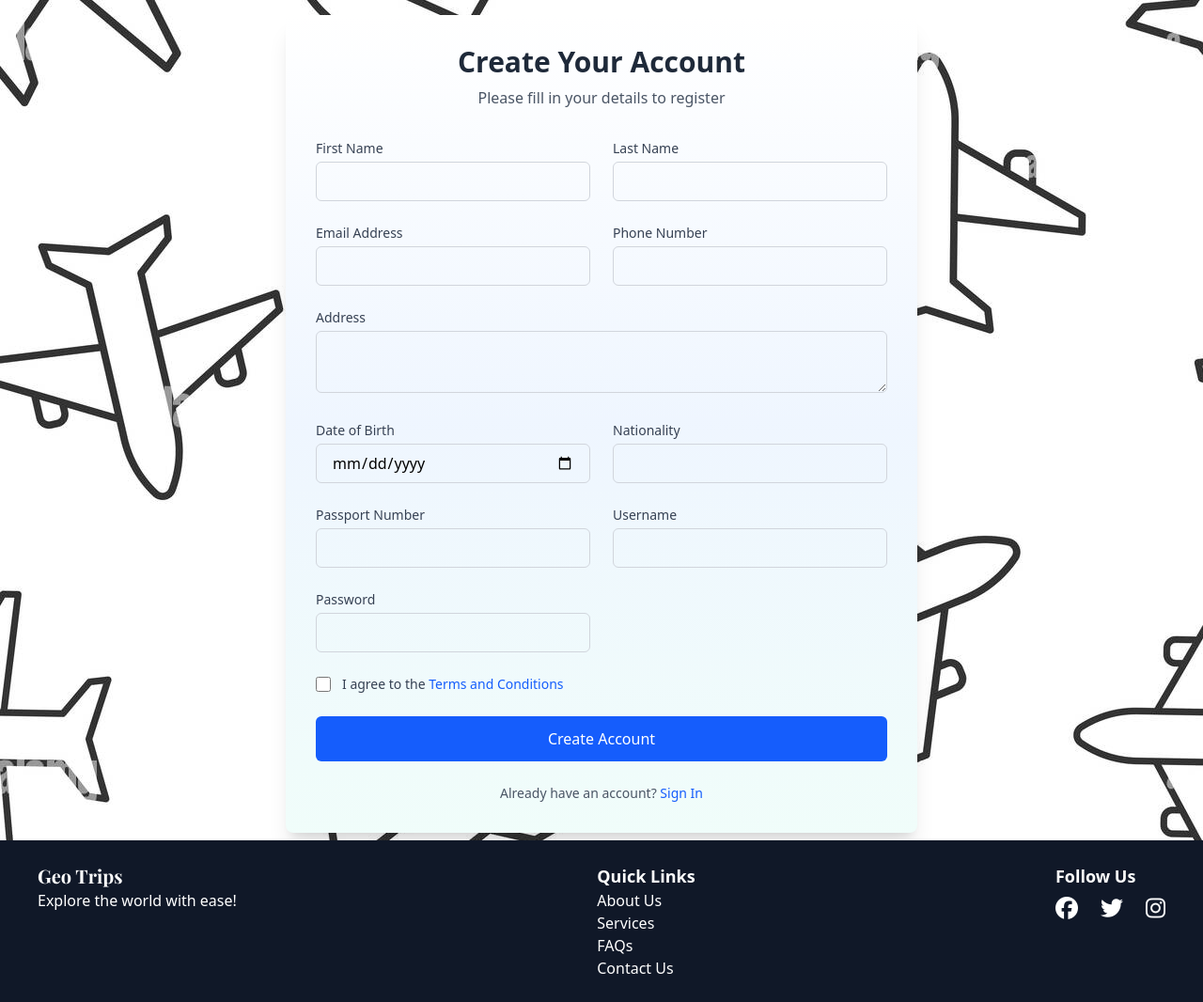
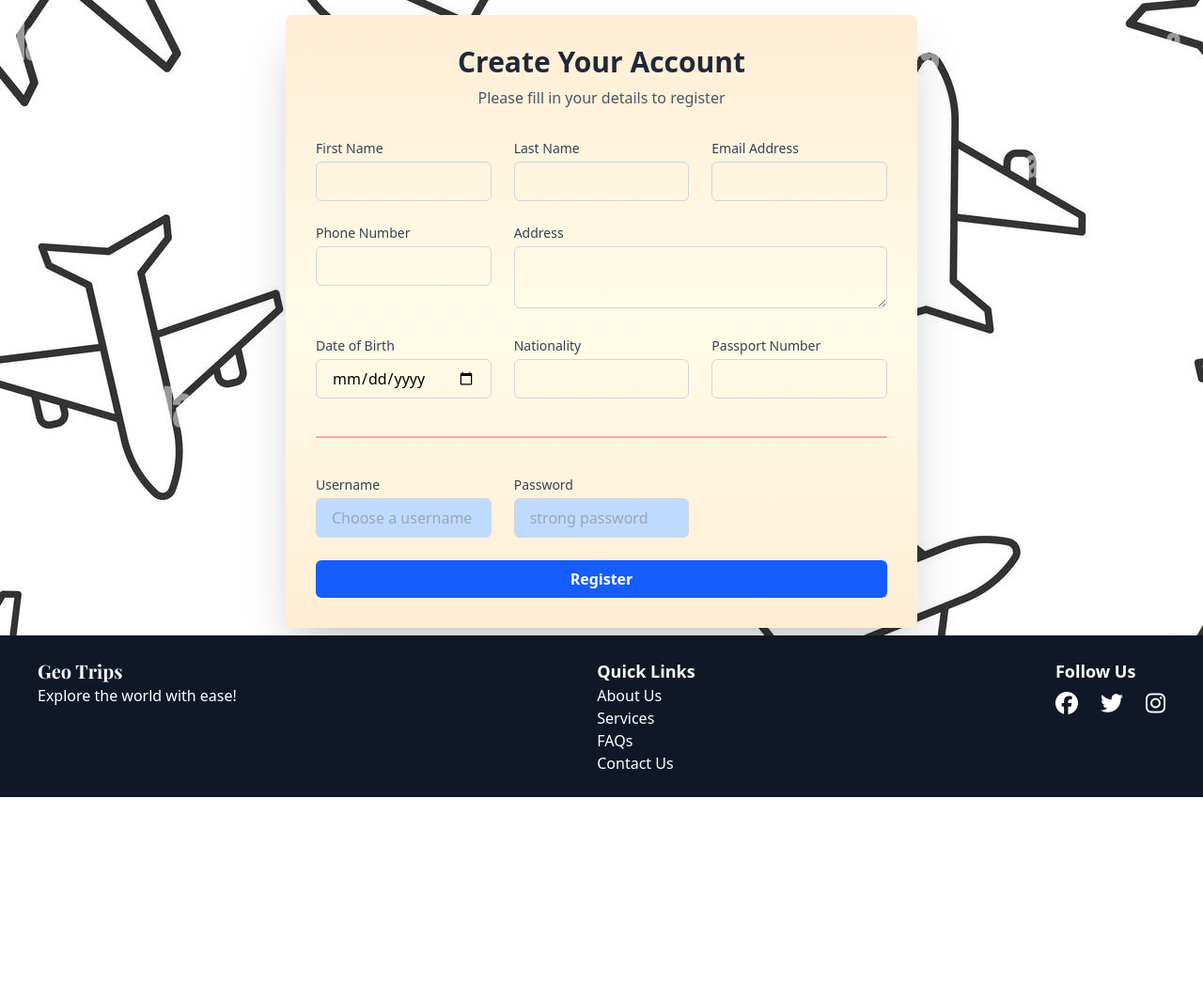
Before and after one commit to RakibHossain231/dbms-project-geo-trip, a PHP site: page /Registration.php in a window 1280 px wide. Shown: the part 80-1146 px from the top of the page at 94% size. After the commit the page ends 928 px from the top, so only its background shows below. Run offline with PHP 8.4, Linux system fonts and the light colour scheme; some libraries are stand-ins or nearby versions; some web fonts are replaced.

Commit message:
Redesigned the registration page and fixed registration issue.Added sql file to store the trash codes of database

```diff
--- a/Registration.php
+++ b/Registration.php
@@ -1,25 +1,58 @@
+<?php
+include 'things/db_connect.php';
+if (isset($_POST['submit'])) {
+    $f_name = mysqli_real_escape_string($conn,$_POST['f_name']);
+    $l_name = mysqli_real_escape_string($conn,$_POST['l_name']);
+    $email = mysqli_real_escape_string($conn,$_POST['email']);
+    $phone = mysqli_real_escape_string($conn,$_POST['phone']);
+    $address = mysqli_real_escape_string($conn,$_POST['address']);
+    $username = mysqli_real_escape_string($conn,$_POST['username']);
+    $password = mysqli_real_escape_string($conn,$_POST['password']);
+    // Use password_verify to during the login process to check the password against the hash
+    $password = password_hash($password,PASSWORD_DEFAULT);
+    $dob = mysqli_real_escape_string($conn,$_POST['dob']);
+    $nationality = mysqli_real_escape_string($conn,$_POST['nationality']);
+    $pp_no = mysqli_real_escape_string($conn,$_POST['passport']);
 
+    print_r($_POST);
+    $termError = "";
+    if(empty($_POST['submit'])){
+        $termError = "Sorry You must accept the terms and conditinos to register";
+    }
+    else {
+        $query = "INSERT INTO customer(f_name, l_name, dob, phone, email, address, nationality, pp_no, user_name, pass)
+                  VALUES ('$f_name', '$l_name', '$dob', '$phone', '$email', '$address', '$nationality', '$pp_no', '$username', '$password')";
+        // $result = mysqli_query($conn, $query);
+        if (mysqli_query($conn, $query)) {
+            mysqli_close($conn);
+            print_r('<div class="text-red-500">Success</div>');
+            sleep(10);
+            header("Location: Registration.php");
+            exit();
+        } else {
+            mysqli_close($conn);
+            echo "Error: " . mysqli_error($conn);
+            header("Location: login.php");
+            exit();
+        }
+    }
+}
 
-
-
-
-
-
-
+?>
 <?php include 'things/top.php'; ?>
 
 <body class="bg-[url('resources/images/airplane_bg.png')] bg-repeat  min-h-screen before:opacity-70 ">
-<?php include 'things/navbar.php' ?>
+    <?php include 'things/navbar.php'; ?>
     <!-- form container -->
-<div class="bg-white rounded-lg shadow-xl p-8 max-w-2xl w-full container mx-auto mt-4 bg-gradient-to-b from-white via-blue-50 to-teal-50">
+    <div class="bg-white rounded-lg shadow-2xl p-8 max-w-2xl w-full container mx-auto mt-4 bg-gradient-to-b from-orange-100 via-yellow-50 to-orange-100">
         <div class="mb-8 text-center">
             <h1 class="text-3xl font-bold text-gray-800">Create Your Account</h1>
             <p class="text-gray-600 mt-2">Please fill in your details to register</p>
         </div>
 
-        <form class="space-y-6" action="login.php" method="POST">
+        <form class="space-y-6" action="Registration.php" method="POST">
             <!-- Grid for side-by-side fields -->
-            <div class="grid grid-cols-1 md:grid-cols-2 gap-6">
+            <div class="grid grid-cols-3 gap-6">
                 <!-- Personal Information Section -->
                 <!-- First Name and Last Name (positioned together) -->
                 <div>
@@ -73,46 +106,25 @@
                     <input type="text" id="passport" name="passport"
                         class="w-full px-4 py-2 border border-gray-300 rounded-md focus:outline-none focus:ring-2 focus:ring-blue-500" required>
                 </div>
-
+                <hr class="col-span-3 h-[2px] bg-red-200 border-t-2 border-red-300 rounded-md my-4" />
                 <!-- Account Information (Username and Password at the end) -->
                 <div>
                     <label for="username" class="block text-sm font-medium text-gray-700 mb-1">Username</label>
                     <input type="text" id="username" name="username"
-                           class="w-full px-4 py-2 border border-gray-300 rounded-md focus:outline-none focus:ring-2 focus:ring-blue-500" required>
+                        class="w-full px-4 py-2 border border-gray-300 rounded-md focus:outline-none focus:ring-2 focus:ring-blue-500 bg-blue-200 text-stone-500" required placeholder="Choose a username">
                 </div>
 
                 <div>
-                    <label for="password" class="block text-sm font-medium text-gray-700 mb-1">Password</label>
+                    <label for="password" class="block text-sm font-medium text-gray-700 mb-1 ">Password</label>
                     <input type="password" id="password" name="password"
-                           class="w-full px-4 py-2 border border-gray-300 rounded-md focus:outline-none focus:ring-2 focus:ring-blue-500" required>
+                        class="w-full px-4 py-2 border border-gray-300 rounded-md focus:outline-none focus:ring-2 focus:ring-blue-500 bg-blue-200 text-stone-500" required  placeholder="strong password">
                 </div>
             </div>
 
-            <!-- Terms and Conditions -->
-            <div class="flex items-start">
-                <div class="flex items-center h-5">
-                    <input id="terms" name="terms" type="checkbox"
-                           class="h-4 w-4 text-blue-600 border-gray-300 rounded focus:ring-blue-500" required>
-                </div>
-                <div class="ml-3 text-sm">
-                    <label for="terms" class="font-medium text-gray-700">I agree to the <a href="#" class="text-blue-600 hover:underline">Terms and Conditions</a></label>
-                </div>
-            </div>
 
-            <!-- Submit Button -->
-            <div>
-                <button type="submit"
-                        class="w-full bg-blue-600 text-white py-3 px-4 rounded-md hover:bg-blue-700 focus:outline-none focus:ring-2 focus:ring-blue-500 focus:ring-offset-2 transition-colors">
-                    Create Account
-                </button>
-            </div>
+            <input type="submit" class="bg-blue-600 text-white font-semibold py-2 px-4 rounded-md hover:bg-blue-700 transition duration-200 w-full" name="submit" value="Register" >
 
-            <!-- Sign In Link -->
-            <div class="text-center text-sm">
-                <p class="text-gray-600">
-                    Already have an account? <a href="#" class="text-blue-600 hover:underline font-medium">Sign In</a>
-                </p>
-            </div>
+
         </form>
     </div>
 
--- /dev/null
+++ b/things/db_connect.php
@@ -0,0 +1,7 @@
+<?php
+    $username = 'tamim';
+    $hostname = 'localhost';
+    $password = 'tamim1234';
+    $database = 'geo_trips';
+    $conn = mysqli_connect($hostname,$username,$password,$database);
+?>
```
Also changed, not shown: geo_trips.sql (added, +14 -0 lines). Lines whose indentation alone changed are shown as unchanged.
